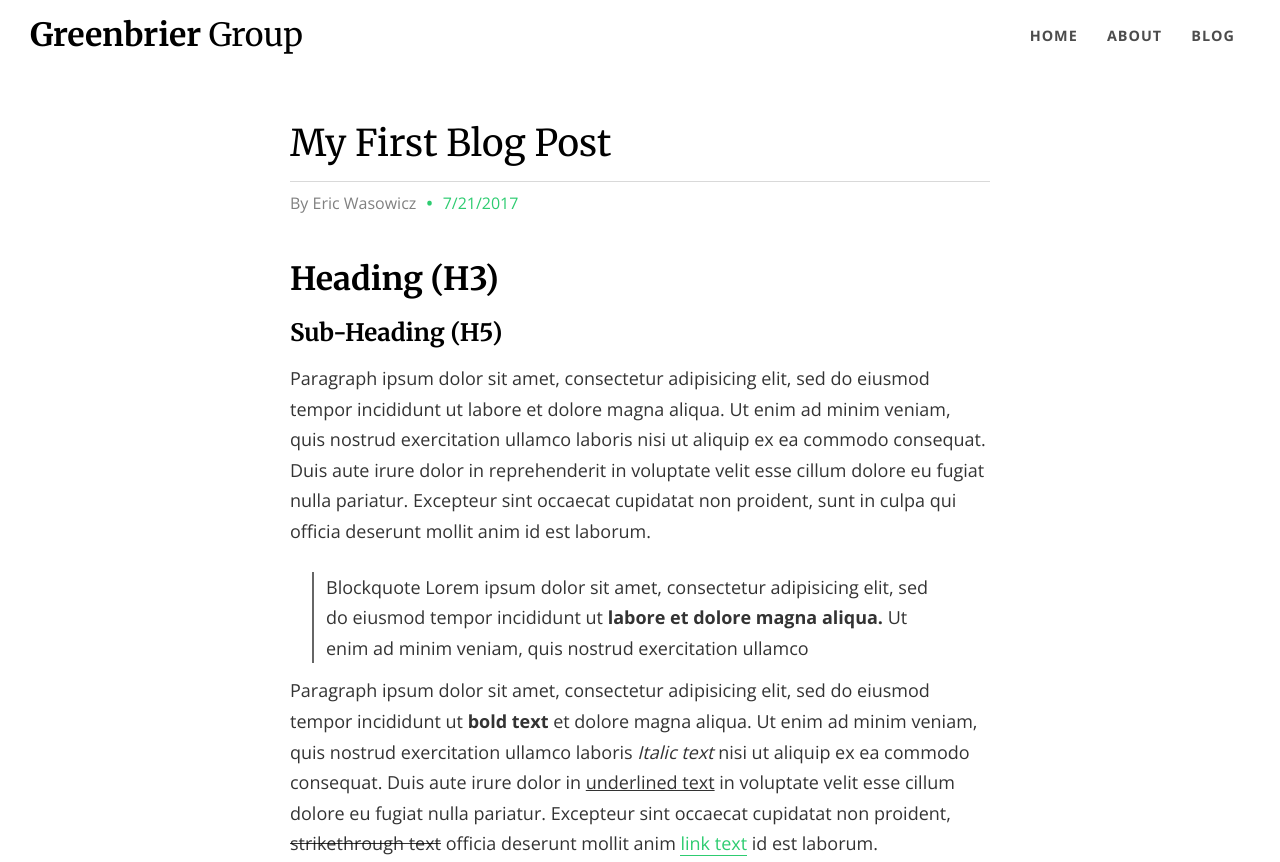
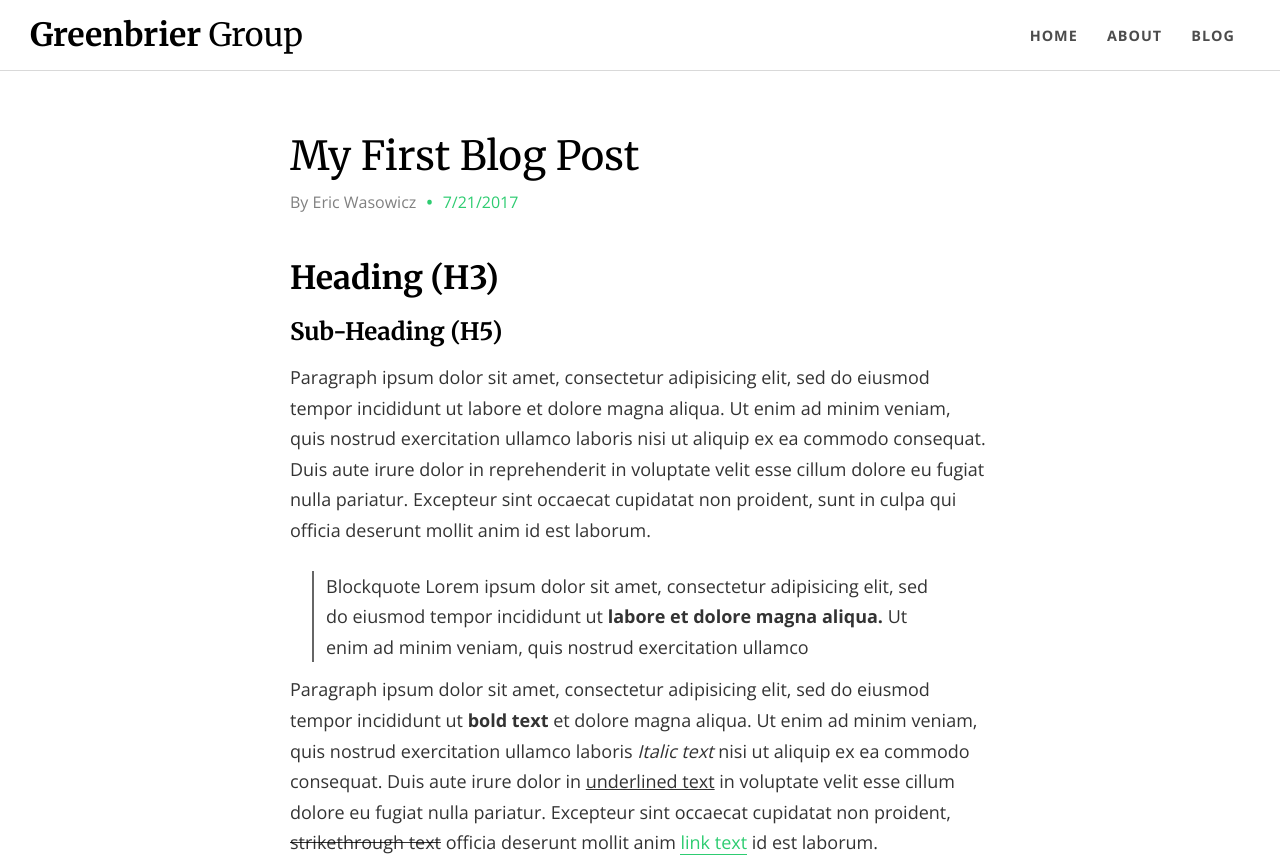
Before and after one commit to eckels/GreenbrierGroup, a plain HTML site: page blog-post.html in a window 1280 px wide. Shown: the top 862 px of the page. Drawn offline with nearby package versions, Linux system fonts and the light colour scheme.

Commit message:
updates to css styling for blog area

```diff
--- a/css/blog-post.css
+++ b/css/blog-post.css
@@ -4,15 +4,28 @@ Structure Styling
 
 --------------------------------------*/
 
-.blog-wrap {
-  padding-left: 30px;
-  padding-right: 30px;
-  max-width: 700px;
-  margin: 50px auto 80px auto;
+nav {
+border-bottom: solid rgba(0,0,0,.15) 1px;
 }
 
-@media (max-width: ) {
-/* fix top margin in this selector */
+.blog-wrap {
+  padding-left: 25px;
+  padding-right: 25px;
+  max-width: 700px;
+  margin: 60px auto 80px auto;
+}
+
+@media (max-width: 375px) {
+  .blog-wrap {
+    padding-left: 20px;
+    padding-right: 20px;
+  }
+}
+
+@media (max-width: 650px) {
+  .blog-wrap {
+    margin-top: 40px;
+  }
 }
 
 /*-------------------------------------
@@ -29,15 +42,13 @@ Title Area Styling
   margin: 0;
   font-family: 'Merriweather', serif;
   font-weight: normal;
-  font-size: 2.3em;
+  font-size: 2.5em;
 }
 
 .author {
   margin: 0;
-  margin-top: 15px;
-  padding-top: 10px;
+  margin-top: 10px;
   font-size: 1em;
-  border-top: 1px solid rgba(0,0,0,.15);
   color: gray;
 }
 
```
